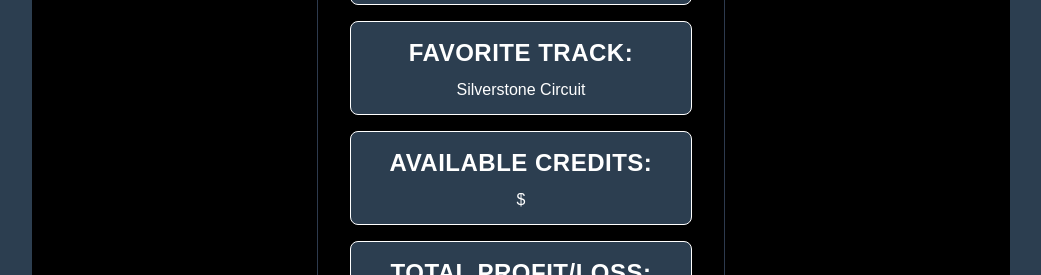
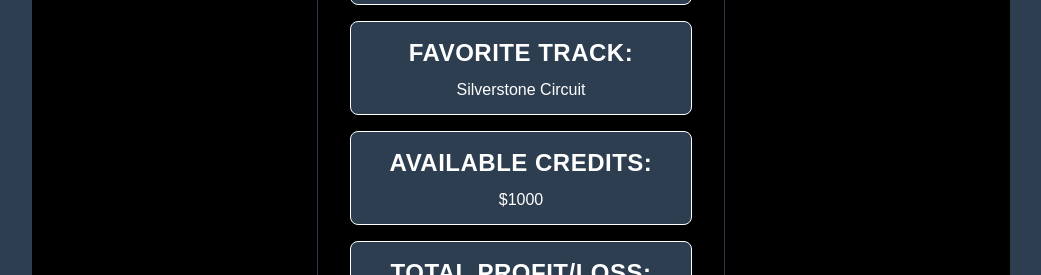
Before and after one commit to AldwinCunanan/full-stack-sprint-group-7, a React (Vite) app: page / in a window 1280 px wide. Shown: the part 800-1075 px from the top of the page, without its empty margins (119-1160 px from the left). Built offline with nearby package versions, Linux system fonts and the light colour scheme.

Commit message:
update: app.tsx to add wallet ft

```diff
--- a/src/App.tsx
+++ b/src/App.tsx
@@ -9,6 +9,7 @@ import Betting from "./components/pages/Betting/Betting";
 
 function App() {
   const [teamsheets, setTeamsheets] = useState<Teamsheet[]>([]);
+  const [credits, setCredits] = useState<number>(1000);
 
   const addTeamsheet = (newTeamsheet: Teamsheet) => {
     setTeamsheets(prev => [
@@ -26,7 +27,7 @@ function App() {
   return (
       <Routes>
         <Route path="/" element={<Layout />}>
-          <Route index element={<UserProfile />} />
+          <Route index element={<UserProfile credits={credits} setCredits={setCredits} />} />
           <Route path="racers" element={
             <Racers
               teamsheets={teamsheets}
```
